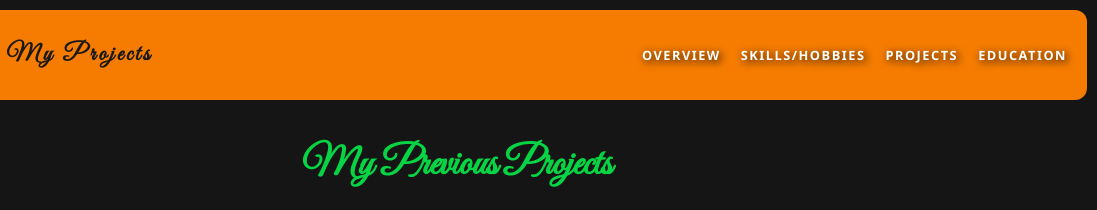
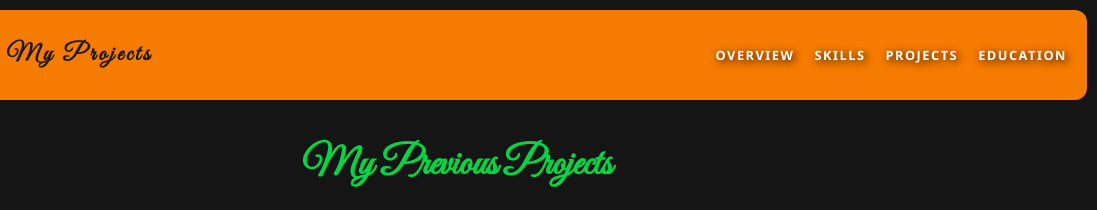
Before and after one commit to michaeltorejas/hay, a plain HTML site: page projects.html in a window 1280 px wide. Shown: the top 210 px of the page, 183-1280 px from the left. Drawn offline with Linux system fonts and the light colour scheme.

Commit message:
Update projects.html

```diff
--- a/projects.html
+++ b/projects.html
@@ -24,7 +24,7 @@
 
     <nav class="nav-links">
       <a href="index.html">OVERVIEW</a>
-      <a href="skills-hobbies.html">SKILLS/HOBBIES</a>
+      <a href="skills-hobbies.html">SKILLS</a>
       <a href="projects.html">PROJECTS</a>
       <a href="education.html">EDUCATION</a>
     </nav>
@@ -92,7 +92,6 @@
     let currentIndex = 0;
     const galleryItems = [
       { src: "DBMS.PNG", type: "image" },
-      { src: "Torejas_Final output _DSA.mp4", type: "video" },
       { src: "Visual_Graphic_design.png", type: "image" },
       { src: "jmt casino.PNG", type: "image" },
       { src: "Brgy. Pamanlinan Demographic Profilling System.PNG", type: "image" },
```
